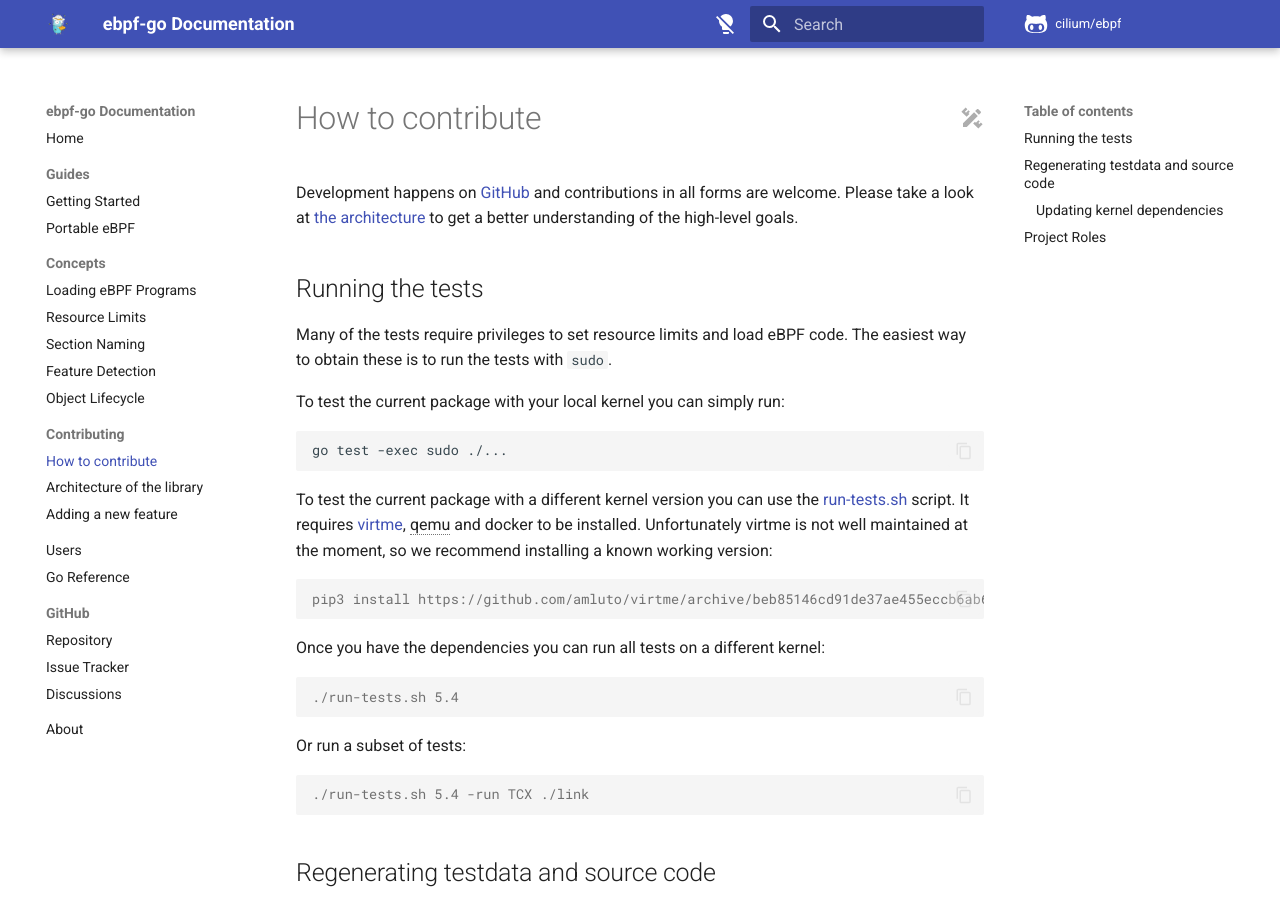
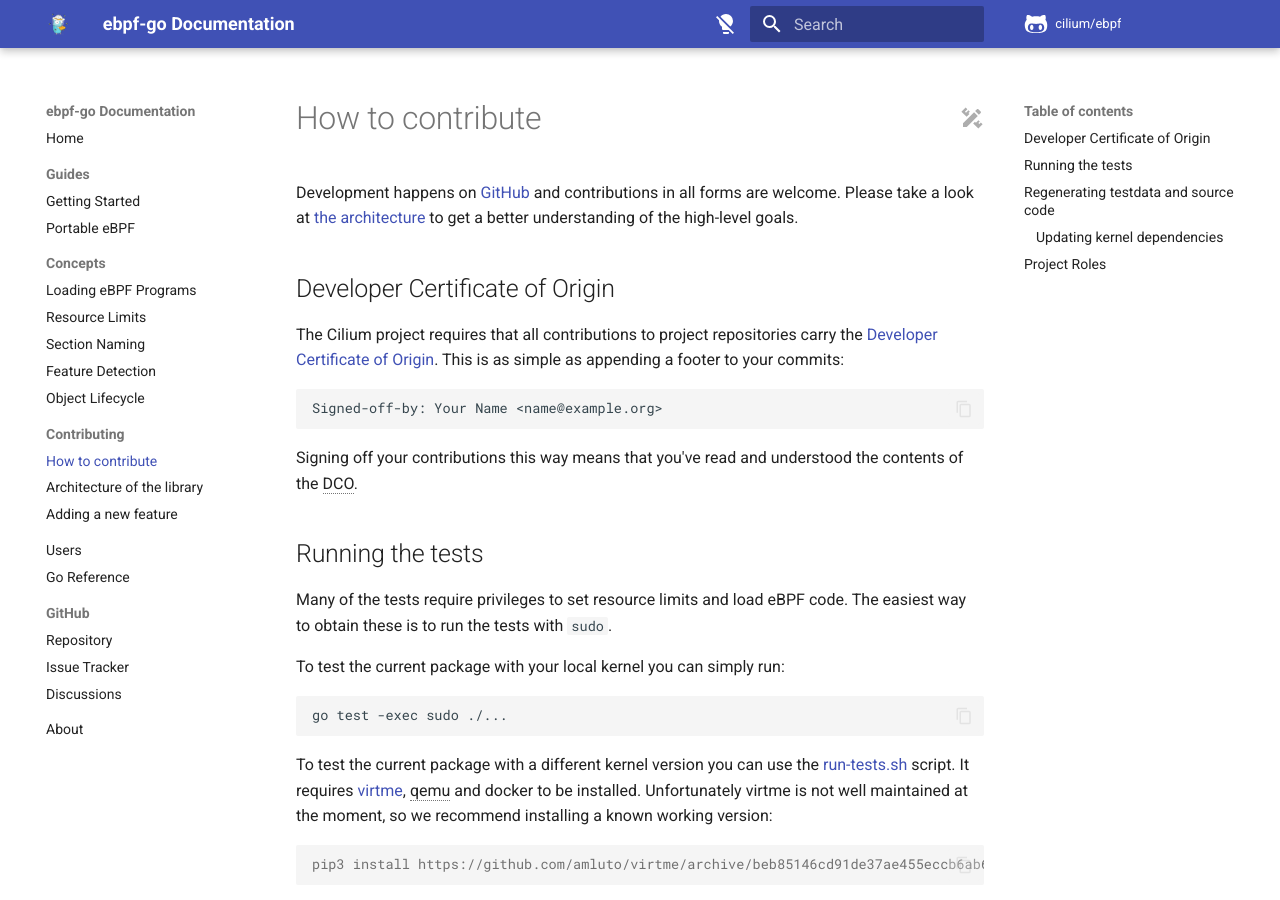
Before and after one commit to cilium/ebpf, an MkDocs documentation site: the page built from docs/ebpf/contributing/index.md, in a window 1280 px wide and 900 px high. Built offline with MkDocs 1.6.1 and Material for MkDocs 9.7.7, drawn with Linux system fonts in a browser that asks for light colours; comment, search, counter and statistics services are not loaded.

Commit message:
doc: add DCO
Mention that we require DCO sign off, and what it means to sign off.

Signed-off-by: Lorenz Bauer <lmb@isovalent.com>

````diff
--- a/docs/ebpf/contributing/index.md
+++ b/docs/ebpf/contributing/index.md
@@ -3,6 +3,19 @@
 Development happens on [GitHub](https://github.com/cilium/ebpf) and contributions in
 all forms are welcome. Please take a look at [the architecture](architecture.md) to get
 a better understanding of the high-level goals.
+
+## Developer Certificate of Origin
+
+The Cilium project requires that all contributions to project repositories carry the
+[Developer Certificate of Origin][DCO]. This is as simple as appending a footer
+to your commits:
+
+```
+Signed-off-by: Your Name <name@example.org>
+```
+
+Signing off your contributions this way means that you've read and understood
+the contents of the DCO.
 
 ## Running the tests
 
@@ -98,3 +111,4 @@ you as a code owner. Please create an issue in the repository.
 [ebpf-go-contributors]: https://github.com/orgs/cilium/teams/ebpf-go-contributors/members
 [ebpf-go-reviewers]: https://github.com/orgs/cilium/teams/ebpf-go-reviewers/members
 [ebpf-lib-maintainers]: https://github.com/orgs/cilium/teams/ebpf-lib-maintainers/members
+[DCO]: https://developercertificate.org/
````
Also changed, not shown: docs/includes/glossary.md (+1 -0 lines).
